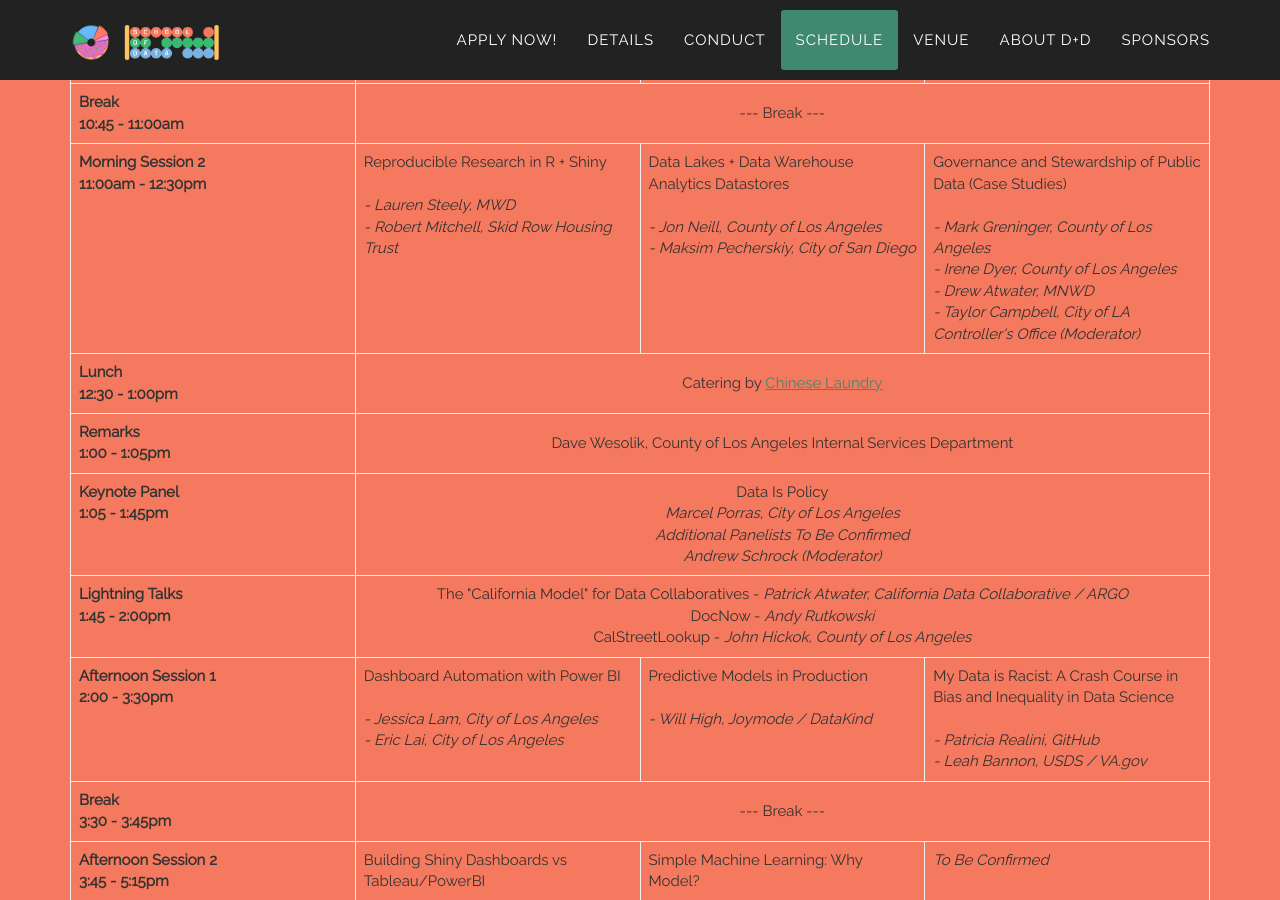
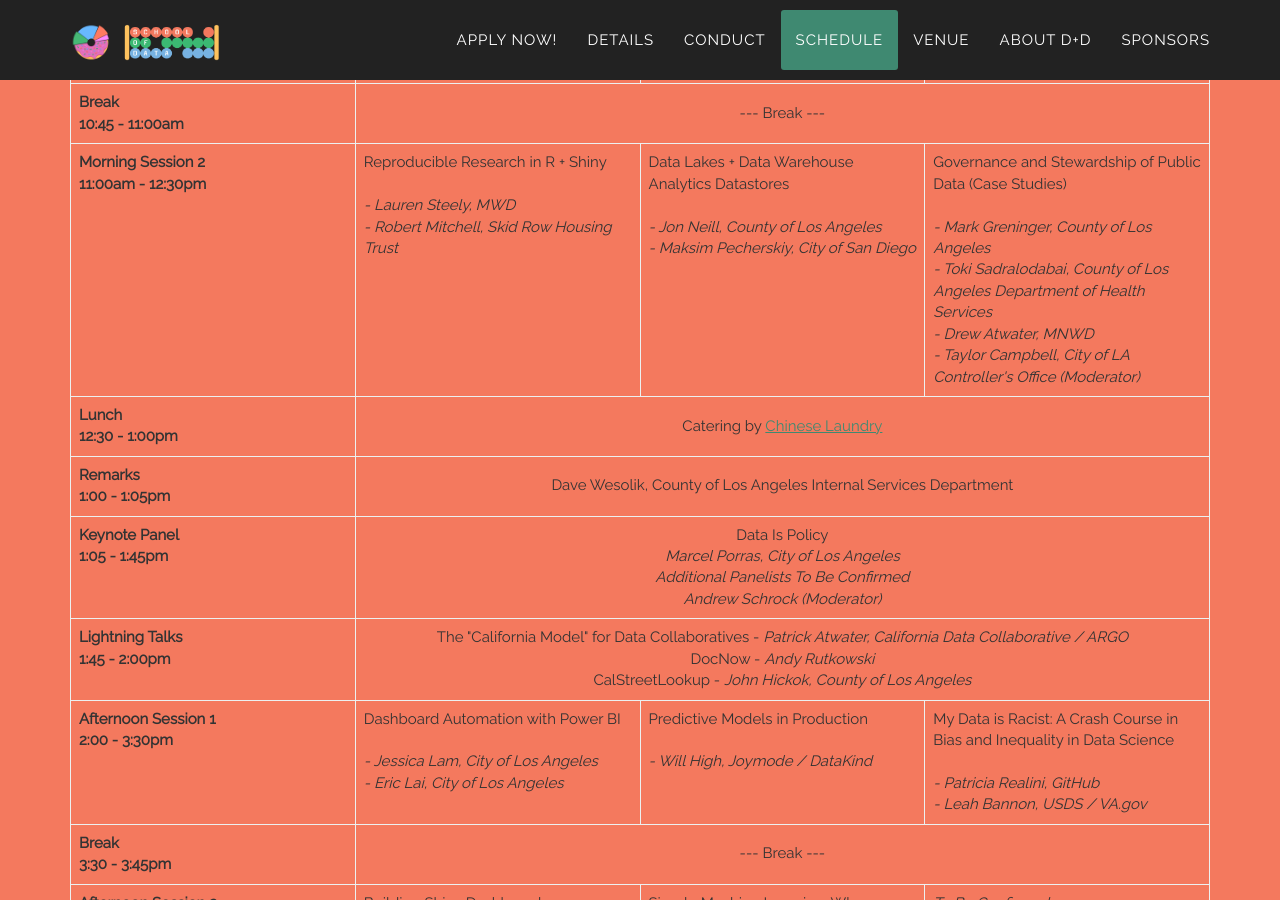
Before and after one commit to compilerla/school-of-data, a Jekyll site: the page built from index.html, in a window 1280 px wide and 900 px high, scrolled down 5069 px. Built offline with Jekyll 4.4.1, drawn with Linux system fonts in a browser that asks for light colours; some web fonts are replaced; comment, search, counter and statistics services are not loaded.

Commit message:
update DHS speaker

```diff
--- a/_includes/schedule.html
+++ b/_includes/schedule.html
@@ -237,7 +237,7 @@
                                     <td>
                                         Governance and Stewardship of Public Data (Case Studies)<br><br>
                                         <em>- Mark Greninger, County of Los Angeles<br>
-                                        - Irene Dyer, County of Los Angeles<br>
+                                        - Toki Sadralodabai, County of Los Angeles Department of Health Services<br>
                                         - Drew Atwater, MNWD<br>
                                         - Taylor Campbell, City of LA Controller's Office (Moderator)</em>
                                     </td>
```
